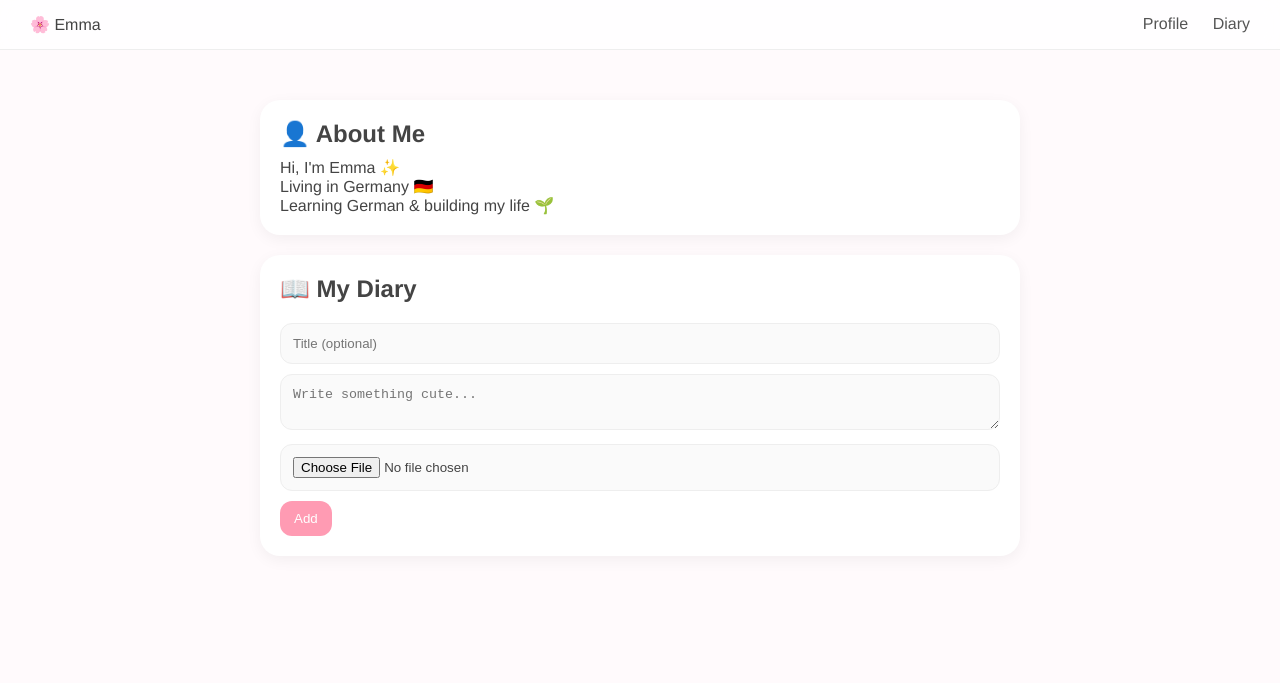
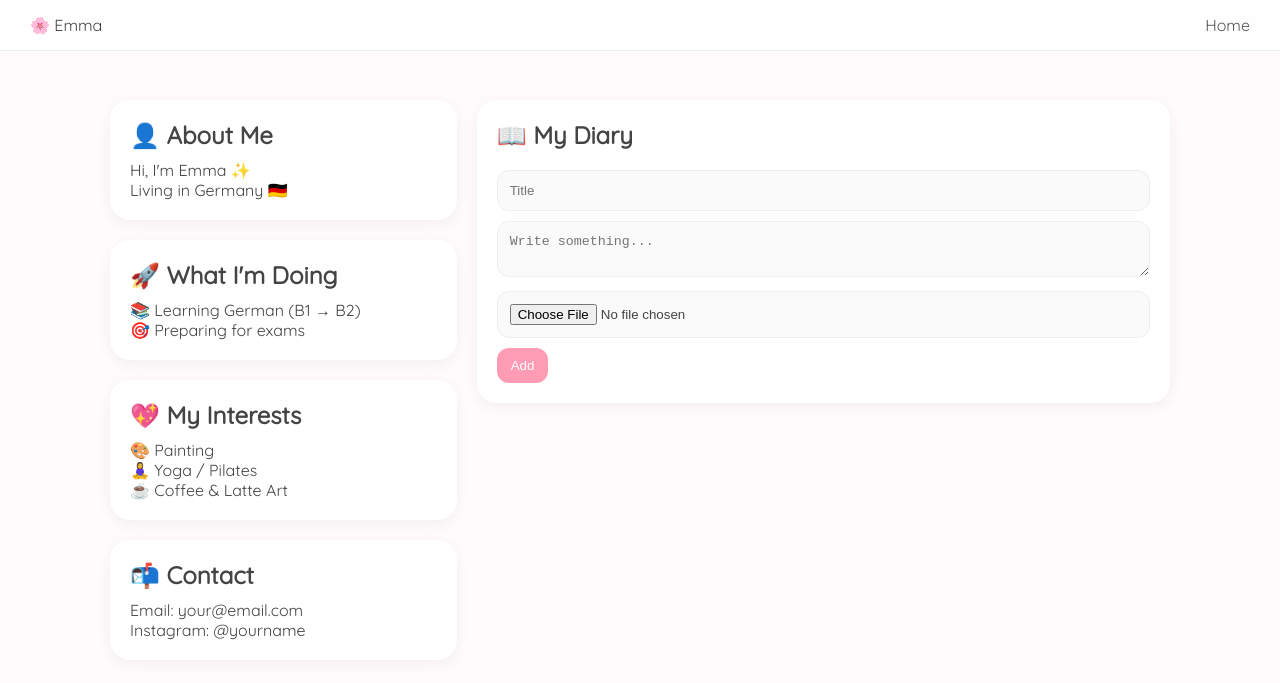
Before and after one commit to lxhahahah/emma-homepage, a plain HTML site: page index.html in a window 1280 px wide. Drawn offline with Linux system fonts and the light colour scheme.

Commit message:
Refactor index.html for layout and content updates
Updated layout and styles for the portfolio page, added new sections for interests and contact information.

```diff
--- a/index.html
+++ b/index.html
@@ -5,11 +5,13 @@
   <meta name="viewport" content="width=device-width, initial-scale=1.0">
   <title>Emma Portfolio</title>
 
+  <link href="https://fonts.googleapis.com/css2?family=Quicksand&display=swap" rel="stylesheet">
+
   <style>
     *{margin:0;padding:0;box-sizing:border-box}
 
     body{
-      font-family:"Helvetica Neue", sans-serif;
+      font-family:'Quicksand', sans-serif;
       background:#fffafc;
       color:#444;
     }
@@ -24,14 +26,18 @@
       justify-content:space-between;
       padding:15px 30px;
       border-bottom:1px solid #eee;
+      z-index:1000;
     }
 
     nav a{color:#555;margin-left:20px;text-decoration:none}
 
     .container{
-      max-width:800px;
+      max-width:1100px;
       margin:80px auto;
       padding:20px;
+      display:grid;
+      grid-template-columns:1fr 2fr;
+      gap:20px;
     }
 
     .card{
@@ -80,6 +86,12 @@
 
     small{opacity:0.6;font-size:12px}
 
+    .left, .right{display:flex;flex-direction:column}
+
+    @media (max-width:768px){
+      .container{grid-template-columns:1fr}
+    }
+
   </style>
 </head>
 
@@ -88,35 +100,58 @@
 <nav>
   <div>🌸 Emma</div>
   <div>
-    <a href="#profile">Profile</a>
-    <a href="#diary">Diary</a>
+    <a href="#">Home</a>
   </div>
 </nav>
 
 <div class="container">
 
-  <!-- PROFILE -->
-  <section id="profile" class="card">
+  <!-- LEFT COLUMN -->
+  <div class="left">
+
+    <div class="card">
       <h2>👤 About Me</h2>
       <p>Hi, I'm Emma ✨</p>
       <p>Living in Germany 🇩🇪</p>
-    <p>Learning German & building my life 🌱</p>
-  </section>
+    </div>
 
-  <!-- DIARY -->
-  <section id="diary" class="card">
+    <div class="card">
+      <h2>🚀 What I'm Doing</h2>
+      <p>📚 Learning German (B1 → B2)</p>
+      <p>🎯 Preparing for exams</p>
+    </div>
+
+    <div class="card">
+      <h2>💖 My Interests</h2>
+      <p>🎨 Painting</p>
+      <p>🧘‍♀️ Yoga / Pilates</p>
+      <p>☕ Coffee & Latte Art</p>
+    </div>
+
+    <div class="card">
+      <h2>📬 Contact</h2>
+      <p>Email: your@email.com</p>
+      <p>Instagram: @yourname</p>
+    </div>
+
+  </div>
+
+  <!-- RIGHT COLUMN -->
+  <div class="right">
+
+    <div class="card">
       <h2>📖 My Diary</h2>
 
-    <input id="titleInput" placeholder="Title (optional)">
-    <textarea id="diaryInput" placeholder="Write something cute..."></textarea>
-
-    <!-- 图片上传 -->
+      <input id="titleInput" placeholder="Title">
+      <textarea id="diaryInput" placeholder="Write something..."></textarea>
       <input type="file" id="imageInput" accept="image/*">
 
       <button onclick="addEntry()">Add</button>
 
       <div id="entries"></div>
-  </section>
+    </div>
+
+  </div>
 
 </div>
 
@@ -133,7 +168,8 @@ function generateId(){
 function addEntry(){
   const title = document.getElementById('titleInput').value;
   const text = document.getElementById('diaryInput').value;
-  const file = document.getElementById('imageInput').files[0];
+  const fileInput = document.getElementById('imageInput');
+  const file = fileInput.files[0];
 
   if(text.trim()==='' && !file) return;
 
@@ -161,7 +197,7 @@ function addEntry(){
 
   document.getElementById('titleInput').value='';
   document.getElementById('diaryInput').value='';
-  document.getElementById('imageInput').value='';
+  fileInput.value='';
 }
 
 function renderAll(){
```
Lines whose indentation alone changed are shown as unchanged.
